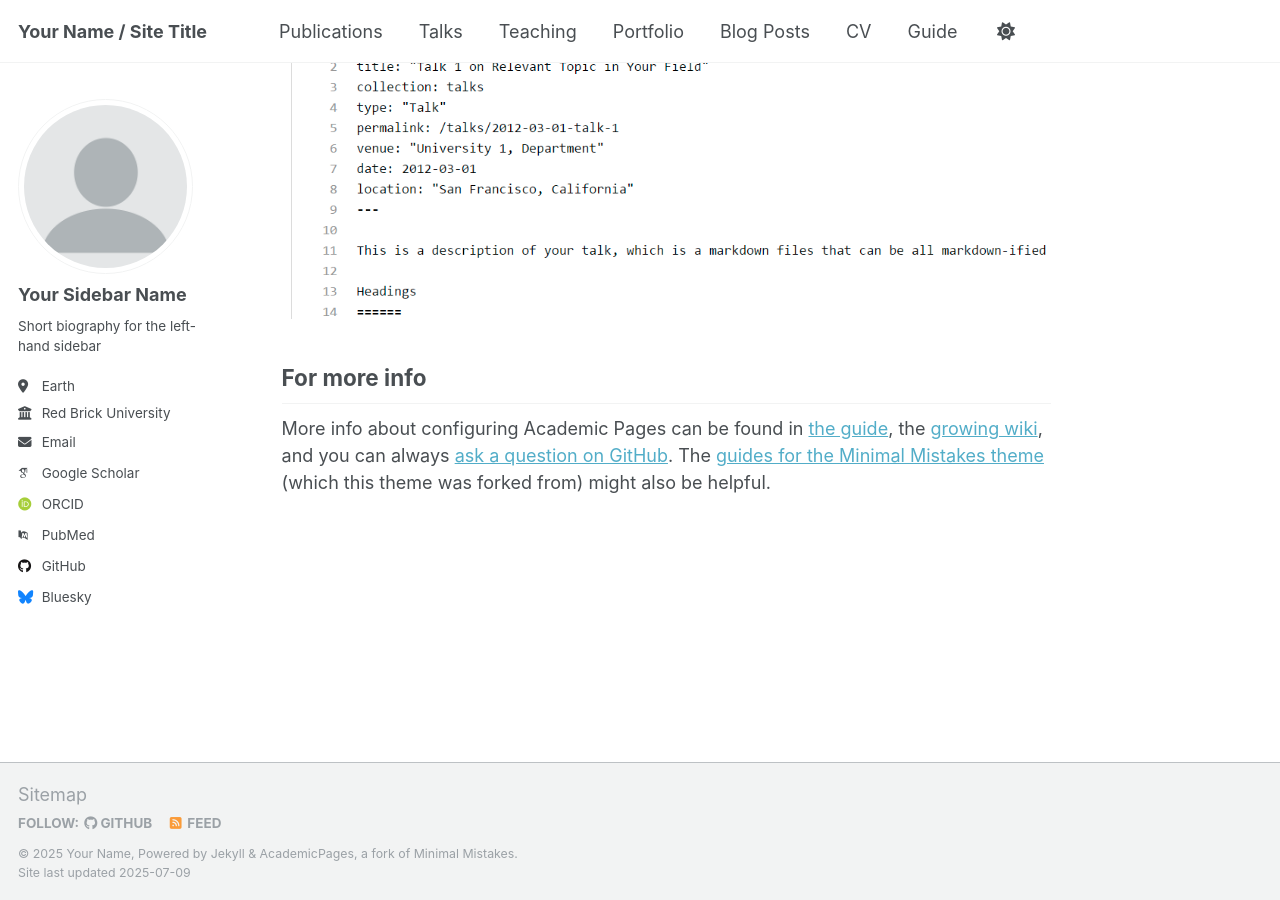
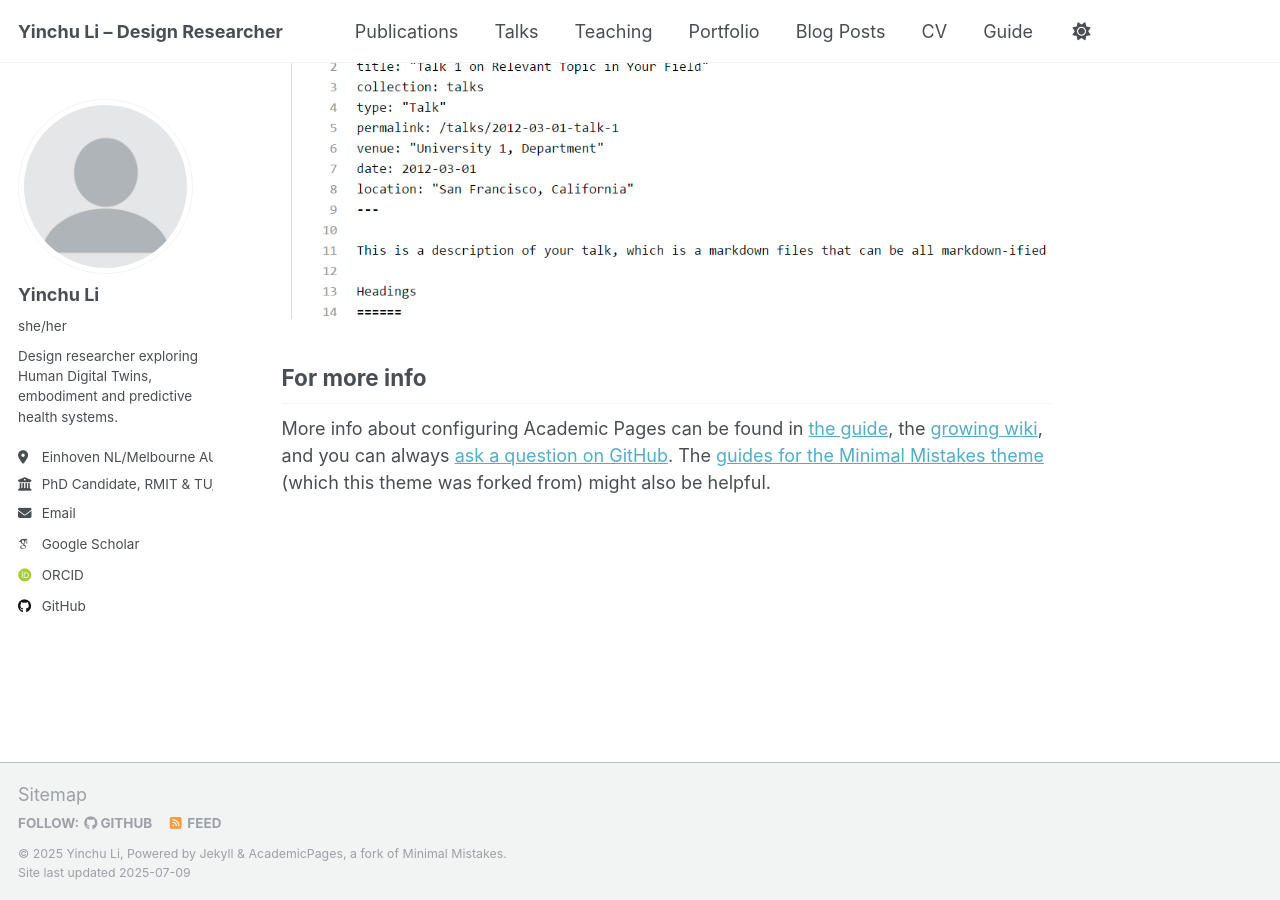
Before and after one commit to YinchuLi/yinchuli.github.io, a Jekyll site: the page built from _pages/about.md, in a window 1280 px wide and 900 px high, scrolled down 2880 px. Built offline with Jekyll 4.4.1, drawn with Linux system fonts in a browser that asks for light colours; some web fonts are replaced; a script that is not in the unit is left out.

Commit message:
Update _config.yml

```diff
--- a/_config.yml
+++ b/_config.yml
@@ -9,13 +9,13 @@
 # Basic Site Settings
 locale                   : "en-US"
 site_theme               : "default"
-title                    : "Your Name / Site Title"
+title                    : "Yinchu Li – Design Researcher"
 title_separator          : "-"
-name                     : &name "Your Name"
-description              : &description "personal description"
-url                      : https://academicpages.github.io # the base hostname & protocol for your site e.g. "https://[your GitHub username].github.io" or if you already have some other page hosted on Github then use "https://[your GitHub username].github.io/[Your Repo Name]"
+name                     : &name "Yinchu Li"
+description              : &description "PhD researcher on Human Digital Twins, in industrail design department"
+url                      : "https://yinchuli.github.io" # the base hostname & protocol for your site e.g. "https://[your GitHub username].github.io" or if you already have some other page hosted on Github then use "https://[your GitHub username].github.io/[Your Repo Name]"
 baseurl                  : "" # the subpath of your site, e.g. "/blog"
-repository               : "academicpages/academicpages.github.io"
+repository               : "yinchuli/yinchuli.github.io"
 
 # Site Author - The following control what appear as part of the author content on the side bar.
 #               If a field is blank the icon and link will not appear, otherwise it will be shown.
@@ -23,24 +23,20 @@ repository               : "academicpages/academicpages.github.io"
 author:
   # Biographic information
   avatar           : "profile.png"
-  name             : "Your Sidebar Name"
-  pronouns         : # example: "she/her"
-  bio              : "Short biography for the left-hand sidebar"
-  location         : "Earth"
-  employer         : "Red Brick University"
-  uri              : # URL
-  email            : "none@example.org"
+  name             : "Yinchu Li"
+  pronouns         : "she/her"
+  bio              : "Design researcher exploring Human Digital Twins, embodiment and predictive health systems."
+  location         : "Einhoven NL/Melbourne AU"
+  employer         : "PhD Candidate, RMIT & TU/e"
+  uri              : # URL"https://yinchuli.github.io"
+  email            : "y.li1@tue.nl"
 
   # Academic websites
-  academia         : # URL
+  academia         : # URL "https://www.tue.nl/en/research/researchers/yinchu-li"
   arxiv            : # URL - Update with the correct link to your profile
-  googlescholar    : "https://scholar.google.com/citations?user=PS_CX0AAAAAJ"
-  impactstory      : # URL
-  orcid            : "http://orcid.org/yourorcidurl"
-  semantic         : # URL
-  pubmed           : "https://www.ncbi.nlm.nih.gov/pubmed/?term=john+snow"
+  googlescholar    : "https://scholar.google.com/citations?user=7i1xSnYAAAAJ&hl=en"
+  orcid            : "https://orcid.org/0000-0002-9097-8138"
   researchgate     : # URL
-  scopus           : # URL
 
   # Repositories and software development
   bitbucket        : # Username - Update with your username on the site
@@ -51,31 +47,11 @@ author:
   stackoverflow    : # User number or user number and name (i.e., use "1" or "1/jeff-atwood")
 
   # Social media
-  artstation       : # Username
-  bluesky          : "bsky.app" # Replace this with you Bluesky username
+
   facebook         : # Username
-  flickr           : # Username
-  foursquare       : # Username
-  goodreads        : # Username
-  google_plus      : # Username
-  keybase          : # Username
-  instagram        : # Username
-  lastfm           : # Username
-  linkedin         : # Username
-  mastodon         : # URL
-  medium           : # URL
-  pinterest        : # Username
-  soundcloud       : # Username
-  steam            : # Username
-  telegram         : # URL
-  tumblr           : # Username
+instagram        : # Username
+  linkedin         : # Username "Yinchu Li"
   twitter          : # Username for X / Twitter
-  vine             : # Username
-  weibo            : # Username
-  wikipedia        : # Username
-  xing             : # Username
-  youtube          : # Username
-  zhihu            : # Username
 
 # Publication Category - The following the list of publication categories and their headings
 publication_category:
@@ -139,7 +115,7 @@ facebook:
   app_id                 :
   publisher              :
 og_image                 :  # Social media default site image
-og_description           :  # Social media default site image description
+og_description           :  # Social media default site image description "Yinchu Li’s academic website on Human Digital Twins and Design Research."
 # For specifying social profiles
 # - https://developers.google.com/structured-data/customize/social-profiles
 social:
@@ -150,9 +126,9 @@ social:
 
 # Analytics
 analytics:
-  provider               :  "false" # false (default), "google", "google-universal", "google-analytics-4", "custom"
+  provider               :  "google-analytics-4"
   google:
-    tracking_id          :
+    tracking_id          : "G-XXXXXXX"
 
 
 # Reading Files
```
